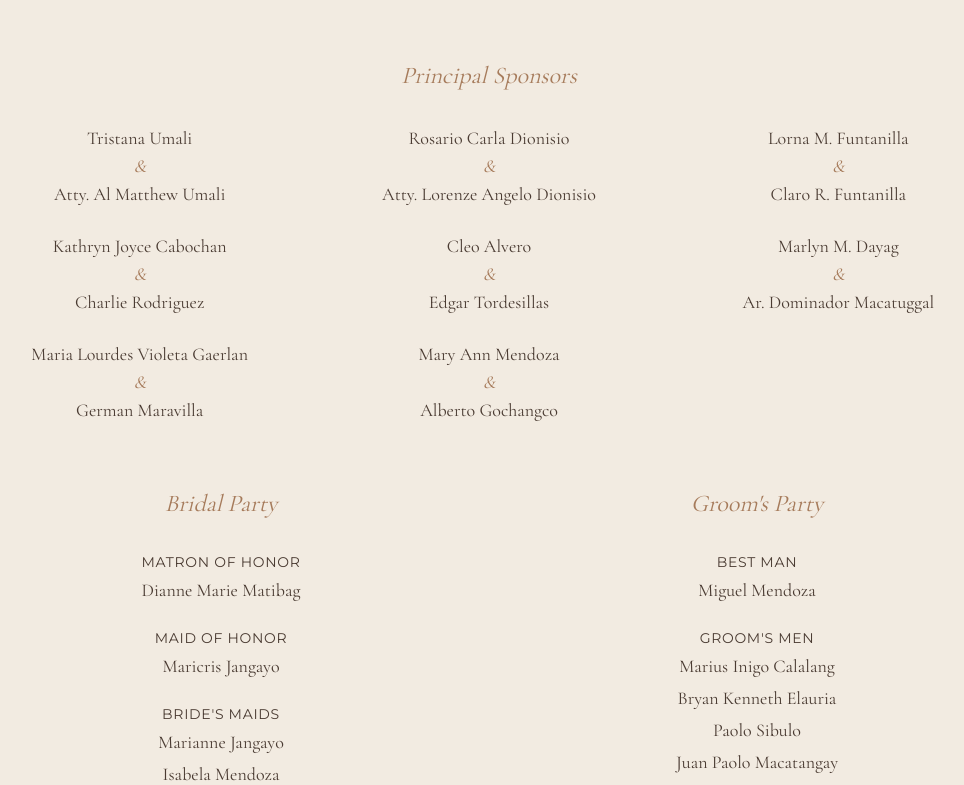
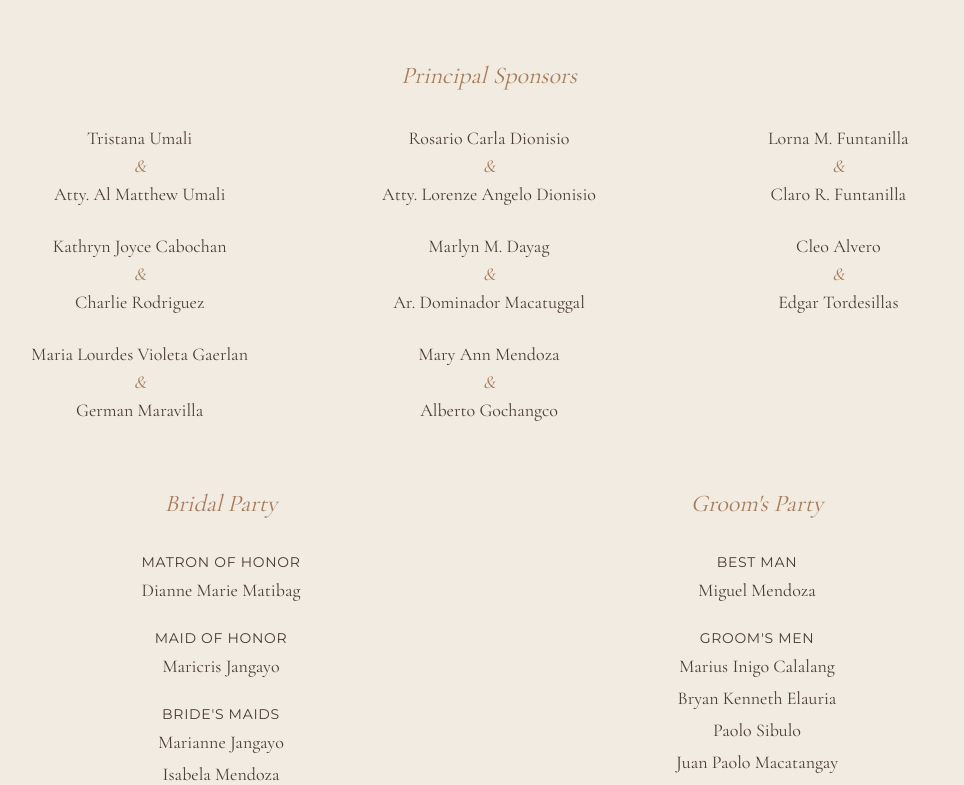
Before and after one commit to Mahesvara28/my-wedding-website, a Next.js app: page / in a window 1280 px wide. Shown: the part 9380-10165 px from the top of the page, without its empty margins (151-1115 px from the left). Built offline with nearby package versions, Linux system fonts and the light colour scheme.

Commit message:
Fix Principal Sponsors order: move Marlyn & Ar. Dominador after Lorna & Claro

```diff
--- a/components/sections/Sponsors.tsx
+++ b/components/sections/Sponsors.tsx
@@ -39,8 +39,8 @@ export default function Sponsors() {
               ["Rosario Carla Dionisio", "Atty. Lorenze Angelo Dionisio"],
               ["Lorna M. Funtanilla", "Claro R. Funtanilla"],
               ["Kathryn Joyce Cabochan", "Charlie Rodriguez"],
+              ["Marlyn M. Dayag", "Ar. Dominador Macatuggal"],
               ["Cleo Alvero", "Edgar Tordesillas"],
-              ["Marlyn M. Dayag", "Ar. Dominador Macatuggal"],
               ["Maria Lourdes Violeta Gaerlan", "German Maravilla"],
               ["Mary Ann Mendoza", "Alberto Gochangco"],
             ].map((couple, i) => (
```
